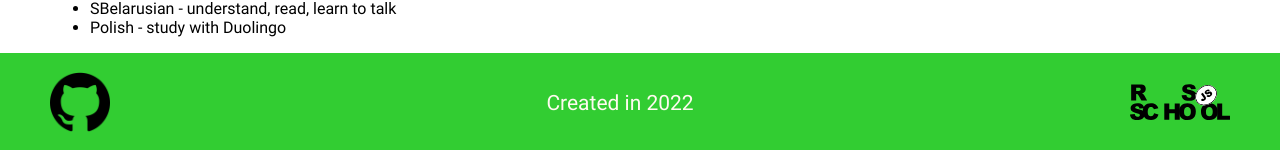
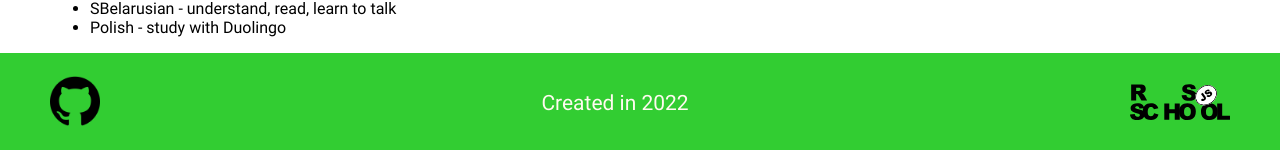
Before and after one commit to Vitok70/rsschool-cv, a plain HTML site: page index.html in a window 1280 px wide. Shown: the part 1593-1743 px from the top of the page. Drawn offline with Linux system fonts and the light colour scheme.

Commit message:
feat: change footer index.html

```diff
--- a/index.html
+++ b/index.html
@@ -104,8 +104,8 @@
     <footer>
       <div class="footer-container">
         <div class="footer-left">
-          <a href="https://github.com/Vitok70" class="footer-gh">
-            <img src="./assets/img/github_icon.png" class="github"> </a>
+          <a href="https://github.com/Vitok70">
+            <img src="./assets/img/github_icon.png" class="footer-gh"> </a>
         </div>
         <div class="text">Created in 2022</div>
         <div class="rss1">
--- a/style.css
+++ b/style.css
@@ -106,6 +106,7 @@ h1 {
   text-decoration: none;
   font-size: 10px;
   color: floralwhite;
+  width: 100px;
 }
 
 a.footer-gh:hover{
@@ -116,12 +117,3 @@ text-decoration: underline;
   font-size: 21px;
   color: floralwhite;
 }
-
-.github{
-width: 60px;
-}
-
-.footer-left{
-  display: flex;
-  align-items: center;
-}
```
